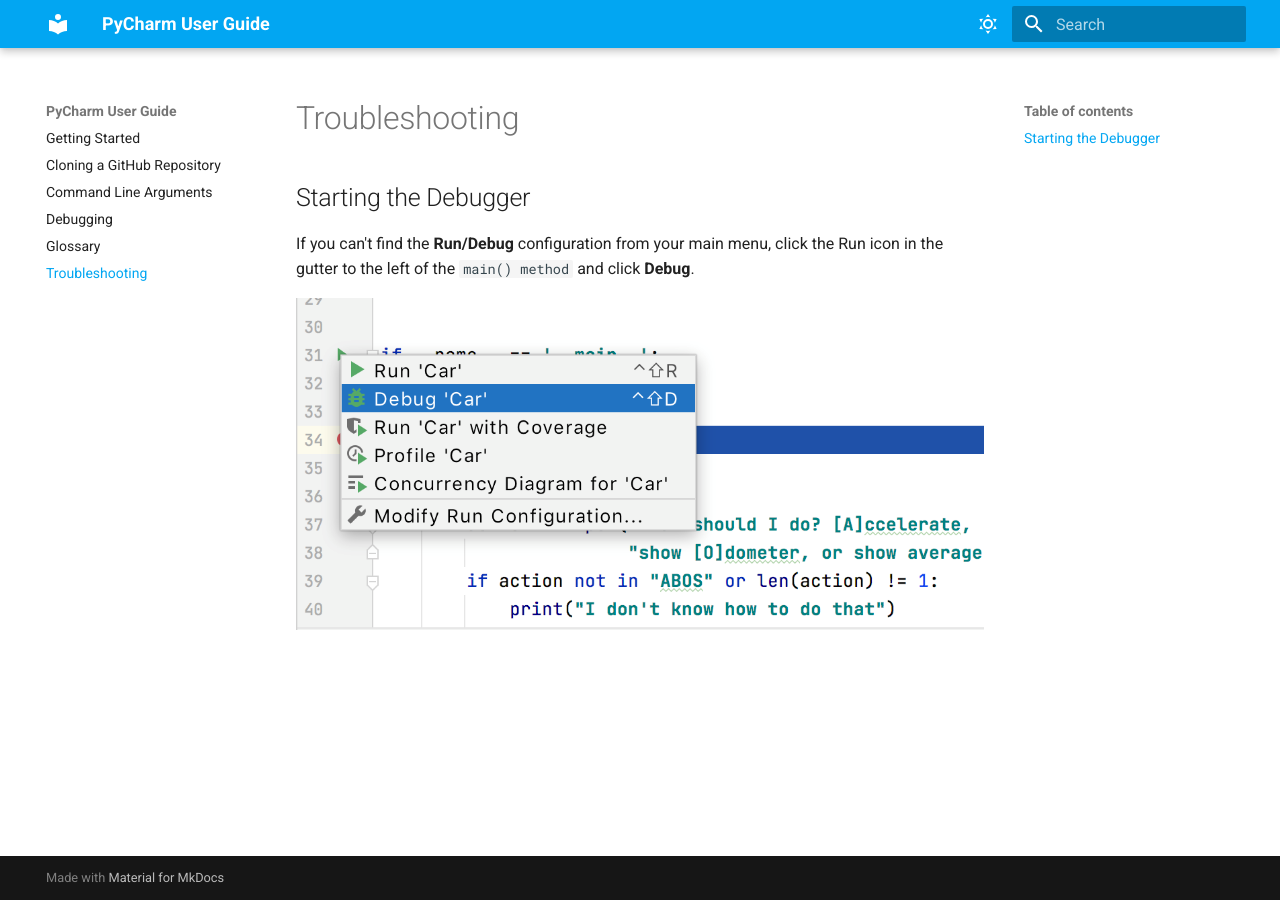
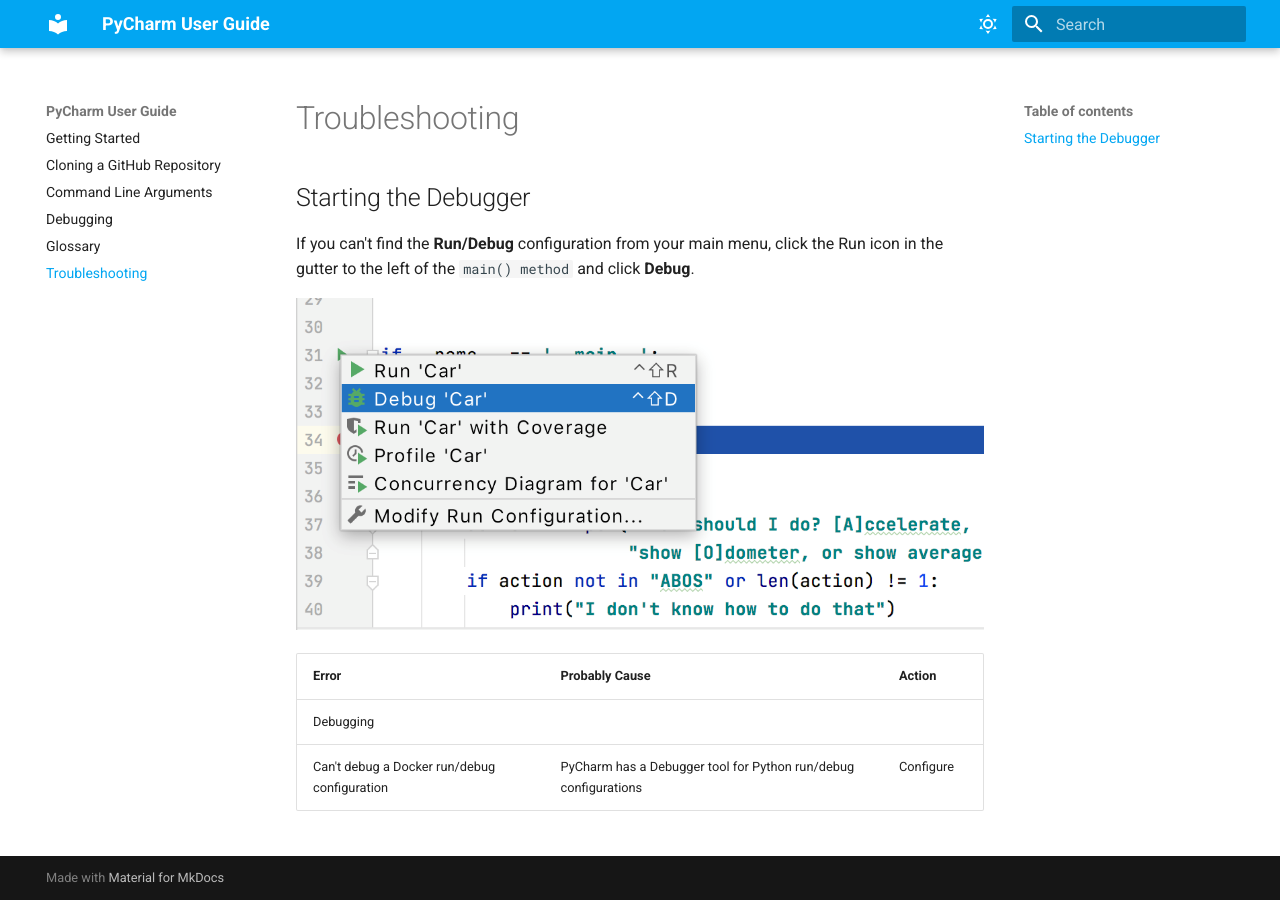
Before and after one commit to Ehsan138/UserGuide, an MkDocs documentation site: the page built from docs/troubleshoot.md, in a window 1280 px wide. Built offline with MkDocs 1.6.1 and Material for MkDocs 9.7.7, drawn with Linux system fonts in a browser that asks for light colours.

Commit message:
add troubleshoot table

```diff
--- a/docs/troubleshoot.md
+++ b/docs/troubleshoot.md
@@ -5,3 +5,8 @@
 If you can't find the **Run/Debug** configuration from your main menu, click the Run icon in the gutter to the left of the `main() method` and click **Debug**.
 
 ![Debug from gutter](./images/debug/debug_gutter.png)
+
+Error | Probably Cause | Action
+---------- | ----------- | ----------
+Debugging |
+Can't debug a Docker run/debug configuration | PyCharm has a Debugger tool for Python run/debug configurations | Configure
```
